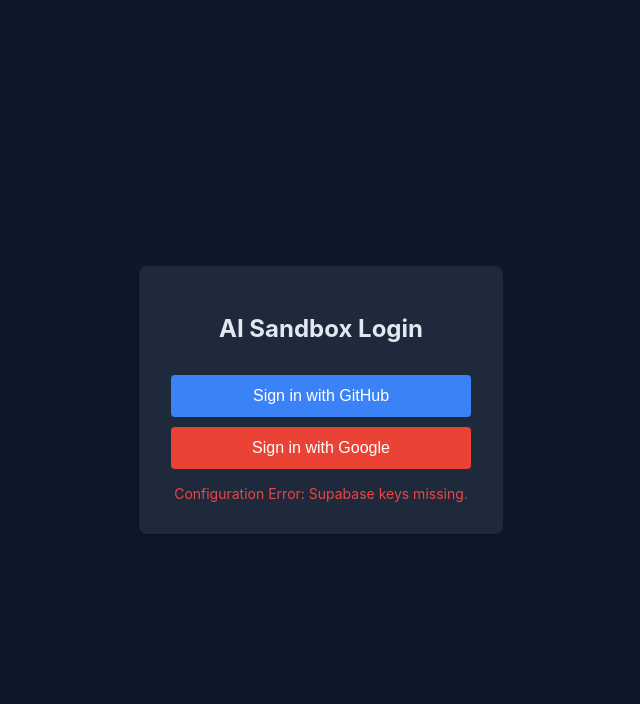
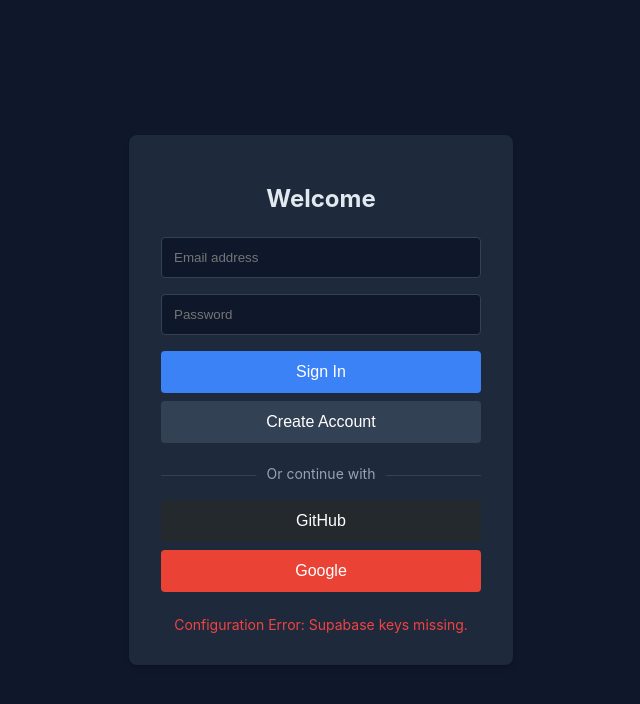
Before and after one commit to KrArunT/ai-sandbox, a FastAPI app: page /login in a window 1280 px wide. Shown: the top 704 px of the page, without its empty margins (319-959 px from the left). Run offline with FastAPI, Linux system fonts and the light colour scheme; some libraries are stand-ins or nearby versions.

Commit message:
feat: Add Email/Password Registration and Login

```diff
--- a/app/templates/login.html
+++ b/app/templates/login.html
@@ -26,13 +26,29 @@
             padding: 2rem;
             border-radius: 8px;
             box-shadow: 0 4px 6px -1px rgba(0, 0, 0, 0.1), 0 2px 4px -1px rgba(0, 0, 0, 0.06);
-            width: 300px;
+            width: 320px;
             text-align: center;
         }
 
         h1 {
-            margin-bottom: 2rem;
+            margin-bottom: 1.5rem;
             font-size: 1.5rem;
+        }
+
+        input {
+            width: 100%;
+            padding: 0.75rem;
+            margin-bottom: 1rem;
+            border-radius: 4px;
+            border: 1px solid #334155;
+            background-color: #0f172a;
+            color: white;
+            box-sizing: border-box;
+        }
+
+        input:focus {
+            outline: none;
+            border-color: #3b82f6;
         }
 
         button {
@@ -46,14 +62,47 @@
             font-size: 1rem;
             font-weight: 500;
             transition: background-color 0.2s;
+            margin-bottom: 0.5rem;
         }
 
         button:hover {
             background-color: #2563eb;
         }
 
+        button.secondary {
+            background-color: #334155;
+        }
+
+        button.secondary:hover {
+            background-color: #475569;
+        }
+
+        .divider {
+            margin: 1.5rem 0;
+            border-bottom: 1px solid #334155;
+            position: relative;
+        }
+
+        .divider span {
+            background: #1e293b;
+            padding: 0 10px;
+            color: #94a3b8;
+            position: absolute;
+            top: -10px;
+            left: 50%;
+            transform: translateX(-50%);
+            font-size: 0.875rem;
+        }
+
         .error {
             color: #ef4444;
+            margin-top: 1rem;
+            font-size: 0.875rem;
+            display: none;
+        }
+
+        .msg {
+            color: #22c55e;
             margin-top: 1rem;
             font-size: 0.875rem;
             display: none;
@@ -63,48 +112,96 @@
 
 <body>
     <div class="login-container">
-        <h1>AI Sandbox Login</h1>
-        <button id="login-github">Sign in with GitHub</button>
-        <button id="login-google" style="margin-top: 10px; background-color: #ea4335;">Sign in with Google</button>
+        <h1>Welcome</h1>
+
+        <input type="email" id="email" placeholder="Email address" required />
+        <input type="password" id="password" placeholder="Password" required />
+
+        <button id="login-email">Sign In</button>
+        <button id="signup-email" class="secondary">Create Account</button>
+
+        <div class="divider">
+            <span>Or continue with</span>
+        </div>
+
+        <button id="login-github" style="background-color: #24292e;">GitHub</button>
+        <button id="login-google" style="background-color: #ea4335;">Google</button>
+
         <div id="error-msg" class="error"></div>
+        <div id="success-msg" class="msg"></div>
     </div>
 
     <script type="module">
         document.addEventListener('DOMContentLoaded', async () => {
             const { url, key } = window.SUPABASE_CONFIG || {};
             if (!url || !key) {
-                console.error("Supabase config missing");
-                document.getElementById('error-msg').innerText = "Configuration Error: Supabase keys missing.";
-                document.getElementById('error-msg').style.display = 'block';
+                showError("Configuration Error: Supabase keys missing.");
                 return;
             }
 
             const supabase = window.supabase.createClient(url, key);
 
+            function showError(msg) {
+                const el = document.getElementById('error-msg');
+                el.innerText = msg;
+                el.style.display = 'block';
+                document.getElementById('success-msg').style.display = 'none';
+            }
+
+            function showSuccess(msg) {
+                const el = document.getElementById('success-msg');
+                el.innerText = msg;
+                el.style.display = 'block';
+                document.getElementById('error-msg').style.display = 'none';
+            }
+
+            // Email Login
+            document.getElementById('login-email').addEventListener('click', async () => {
+                const email = document.getElementById('email').value;
+                const password = document.getElementById('password').value;
+                if (!email || !password) return showError("Please enter email and password");
+
+                const { data, error } = await supabase.auth.signInWithPassword({
+                    email, password
+                });
+
+                if (error) showError(error.message);
+                else window.location.href = '/';
+            });
+
+            // Email Signup
+            document.getElementById('signup-email').addEventListener('click', async () => {
+                const email = document.getElementById('email').value;
+                const password = document.getElementById('password').value;
+                if (!email || !password) return showError("Please enter email and password");
+
+                const { data, error } = await supabase.auth.signUp({
+                    email, password
+                });
+
+                if (error) showError(error.message);
+                else {
+                    showSuccess("Account created! Verify your email or sign in if disabled.");
+                    // Check if auto-login happened (if email confirm is off)
+                    if (data.session) window.location.href = '/';
+                }
+            });
+
+            // Social Login
             document.getElementById('login-github').addEventListener('click', async () => {
                 const { data, error } = await supabase.auth.signInWithOAuth({
                     provider: 'github',
-                    options: {
-                        redirectTo: window.location.origin
-                    }
+                    options: { redirectTo: window.location.origin }
                 });
-                if (error) {
-                    document.getElementById('error-msg').innerText = error.message;
-                    document.getElementById('error-msg').style.display = 'block';
-                }
+                if (error) showError(error.message);
             });
 
             document.getElementById('login-google').addEventListener('click', async () => {
                 const { data, error } = await supabase.auth.signInWithOAuth({
                     provider: 'google',
-                    options: {
-                        redirectTo: window.location.origin
-                    }
+                    options: { redirectTo: window.location.origin }
                 });
-                if (error) {
-                    document.getElementById('error-msg').innerText = error.message;
-                    document.getElementById('error-msg').style.display = 'block';
-                }
+                if (error) showError(error.message);
             });
 
             // Check if already logged in
```
